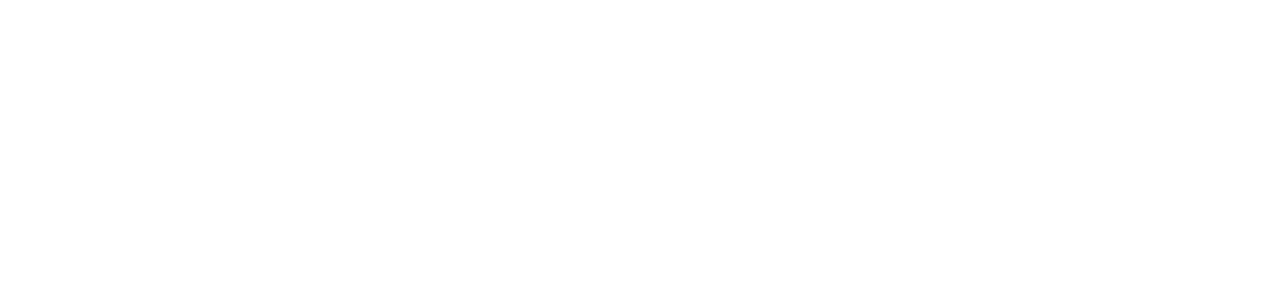
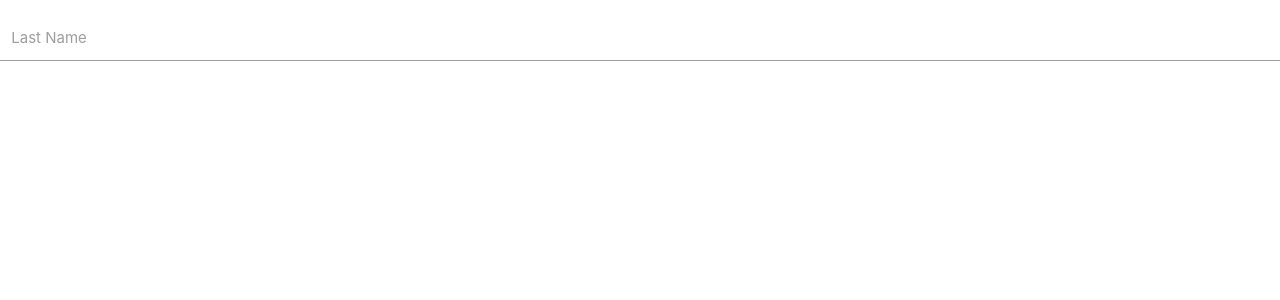
Before and after one commit to Ba5ik7/NgMaterialize, an Angular app: page / in a window 1280 px wide. Shown: the top 300 px of the page. Built offline with nearby package versions, Linux system fonts and the light colour scheme.

Commit message:
Add materialize style, change sass files to scss

```diff
--- a/src/app/app.component.html
+++ b/src/app/app.component.html
@@ -1,4 +1,5 @@
 <router-outlet></router-outlet>
+<md-input-fields></md-input-fields>
 <!-- <md-buttons
 buttonType='link'
 classes="btn"
--- a/src/app/common-components/common-components.module.ts
+++ b/src/app/common-components/common-components.module.ts
@@ -9,7 +9,8 @@
     CommonModule
   ],
   exports: [
-    ButtonsComponent
+    ButtonsComponent,
+    InputFieldsComponent
   ]
 })
 export class CommonComponentsModule { }
--- a/src/app/common-components/input-fields/input-fields.component.html
+++ b/src/app/common-components/input-fields/input-fields.component.html
@@ -1,3 +1,4 @@
-<p>
-  input-fields works!
-</p>
+<div class="input-field col s6">
+  <input id="last_name" type="text" class="validate">
+  <label for="last_name">Last Name</label>
+</div>
--- /dev/null
+++ b/src/app/common-components/input-fields/input-fields.component.scss
@@ -0,0 +1,356 @@
+@import "../../../styles.scss";
+
+/* Text Inputs + Textarea
+   ========================================================================== */
+
+/* Style Placeholders */
+
+::placeholder {
+  color: $placeholder-text-color;
+}
+
+/* Text inputs */
+
+input:not([type]),
+input[type=text]:not(.browser-default),
+input[type=password]:not(.browser-default),
+input[type=email]:not(.browser-default),
+input[type=url]:not(.browser-default),
+input[type=time]:not(.browser-default),
+input[type=date]:not(.browser-default),
+input[type=datetime]:not(.browser-default),
+input[type=datetime-local]:not(.browser-default),
+input[type=tel]:not(.browser-default),
+input[type=number]:not(.browser-default),
+input[type=search]:not(.browser-default),
+textarea.materialize-textarea {
+
+  // General Styles
+  background-color: transparent;
+  border: none;
+  border-bottom: $input-border;
+  border-radius: 0;
+  outline: none;
+  height: $input-height;
+  width: 100%;
+  font-size: $input-font-size;
+  margin: $input-margin;
+  padding: $input-padding;
+  box-shadow: none;
+  box-sizing: content-box;
+  transition: box-shadow .3s, border .3s;
+
+  // Disabled input style
+  &:disabled,
+  &[readonly="readonly"] {
+    color: $input-disabled-color;
+    border-bottom: $input-disabled-border;
+  }
+
+  // Disabled label style
+  &:disabled+label,
+  &[readonly="readonly"]+label {
+    color: $input-disabled-color;
+  }
+
+  // Focused input style
+  &:focus:not([readonly]) {
+    border-bottom: 1px solid $input-focus-color;
+    box-shadow: 0 1px 0 0 $input-focus-color;
+  }
+
+  // Focused label style
+  &:focus:not([readonly])+label {
+    color: $input-focus-color;
+  }
+
+  // Hide helper text on data message
+  &.valid ~ .helper-text[data-success],
+  &:focus.valid ~ .helper-text[data-success],
+  &.invalid ~ .helper-text[data-error],
+  &:focus.invalid ~ .helper-text[data-error] {
+    @extend %hidden-text;
+  }
+
+  // Valid Input Style
+  &.valid,
+  &:focus.valid {
+    @extend %valid-input-style;
+  }
+
+  // Custom Success Message
+  &.valid ~ .helper-text:after,
+  &:focus.valid ~ .helper-text:after {
+    @extend %custom-success-message;
+  }
+  &:focus.valid ~ label {
+    color: $input-success-color;
+  }
+
+  // Invalid Input Style
+  &.invalid,
+  &:focus.invalid {
+    @extend %invalid-input-style;
+  }
+
+  // Custom Error message
+  &.invalid ~ .helper-text:after,
+  &:focus.invalid ~ .helper-text:after {
+    @extend %custom-error-message;
+  }
+  &:focus.invalid ~ label {
+    color: $input-error-color;
+  }
+
+  // Full width label when using validate for error messages
+  &.validate + label {
+    width: 100%;
+  }
+
+  // Form Message Shared Styles
+  & + label:after {
+    @extend %input-after-style;
+  }
+}
+
+
+/* Validation Sass Placeholders */
+%valid-input-style {
+  border-bottom: 1px solid $input-success-color;
+  box-shadow: 0 1px 0 0 $input-success-color;
+}
+%invalid-input-style {
+  border-bottom: $input-invalid-border;
+  box-shadow: 0 1px 0 0 $input-error-color;
+}
+%hidden-text {
+  color: transparent;
+  user-select: none;
+  pointer-events: none;
+}
+%custom-success-message {
+  content: attr(data-success);
+  color: $input-success-color;
+}
+%custom-error-message {
+  content: attr(data-error);
+  color: $input-error-color;
+}
+%input-after-style {
+  display: block;
+  content: "";
+  position: absolute;
+  top: 100%;
+  left: 0;
+  opacity: 0;
+  transition: .2s opacity ease-out, .2s color ease-out;
+}
+
+
+// Styling for input field wrapper
+.input-field {
+  // Inline styles
+  &.inline {
+    display: inline-block;
+    vertical-align: middle;
+    margin-left: 5px;
+
+    input,
+    .select-dropdown {
+      margin-bottom: 1rem;
+    }
+  }
+
+  // Gutter spacing
+  &.col {
+    label {
+      left: $gutter-width / 2;
+    }
+
+    .prefix ~ label,
+    .prefix ~ .validate ~ label {
+      width: calc(100% - 3rem - #{$gutter-width});
+    }
+  }
+
+  position: relative;
+  margin-top: 1rem;
+  margin-bottom: 1rem;
+
+  & > label {
+    color: $input-border-color;
+    position: absolute;
+    top: 0;
+    left: 0;
+    font-size: 1rem;
+    cursor: text;
+    transition: transform .2s ease-out, color .2s ease-out;
+    transform-origin: 0% 100%;
+    text-align: initial;
+    transform: translateY(12px);
+
+    &:not(.label-icon).active {
+      transform: translateY(-14px) scale(.8);
+      transform-origin: 0 0;
+    }
+  }
+
+  // Autofill + date + time inputs
+  & > input[type]:-webkit-autofill:not(.browser-default):not([type="search"]) + label,
+  & > input[type=date]:not(.browser-default) + label,
+  & > input[type=time]:not(.browser-default) + label {
+    transform: translateY(-14px) scale(.8);
+    transform-origin: 0 0;
+  }
+
+  .helper-text {
+    &::after {
+      opacity: 1;
+      position: absolute;
+      top: 0;
+      left: 0;
+    }
+
+    position: relative;
+    min-height: 18px;
+    display: block;
+    font-size: 12px;
+    color: rgba(0,0,0,.54);
+  }
+
+  // Prefix Icons
+  .prefix {
+    position: absolute;
+    width: $input-height;
+    font-size: $input-icon-size;
+    transition: color .2s;
+    top: ($input-height - $input-icon-size) / 2;
+
+    &.active { color: $input-focus-color; }
+  }
+
+  .prefix ~ input,
+  .prefix ~ textarea,
+  .prefix ~ label,
+  .prefix ~ .validate ~ label,
+  .prefix ~ .helper-text,
+  .prefix ~ .autocomplete-content {
+    margin-left: 3rem;
+    width: 92%;
+    width: calc(100% - 3rem);
+  }
+
+  .prefix ~ label { margin-left: 3rem; }
+
+  @media #{$medium-and-down} {
+    .prefix ~ input {
+      width: 86%;
+      width: calc(100% - 3rem);
+    }
+  }
+
+  @media #{$small-and-down} {
+    .prefix ~ input {
+      width: 80%;
+      width: calc(100% - 3rem);
+    }
+  }
+}
+
+
+/* Search Field */
+
+.input-field input[type=search] {
+  display: block;
+  line-height: inherit;
+  transition: .3s background-color;
+
+  .nav-wrapper & {
+    height: inherit;
+    padding-left: 4rem;
+    width: calc(100% - 4rem);
+    border: 0;
+    box-shadow: none;
+  }
+
+  &:focus:not(.browser-default) {
+    background-color: $input-background;
+    border: 0;
+    box-shadow: none;
+    color: #444;
+
+    & + label i,
+    & ~ .mdi-navigation-close,
+    & ~ .material-icons {
+      color: #444;
+    }
+  }
+
+  & + .label-icon {
+    transform: none;
+    left: 1rem;
+  }
+
+  & ~ .mdi-navigation-close,
+  & ~ .material-icons {
+    position: absolute;
+    top: 0;
+    right: 1rem;
+    color: transparent;
+    cursor: pointer;
+    font-size: $input-icon-size;
+    transition: .3s color;
+  }
+}
+
+
+/* Textarea */
+
+// Default textarea
+textarea {
+  width: 100%;
+  height: $input-height;
+  background-color: transparent;
+
+  &.materialize-textarea {
+    line-height: normal;
+    overflow-y: hidden; /* prevents scroll bar flash */
+    padding: .8rem 0 .8rem 0; /* prevents text jump on Enter keypress */
+    resize: none;
+    min-height: $input-height;
+    box-sizing: border-box;
+  }
+}
+
+// For textarea autoresize
+.hiddendiv {
+  visibility: hidden;
+  white-space: pre-wrap;
+  word-wrap: break-word;
+  overflow-wrap: break-word; /* future version of deprecated 'word-wrap' */
+  padding-top: 1.2rem; /* prevents text jump on Enter keypress */
+
+  // Reduces repaints
+  position: absolute;
+  top: 0;
+  z-index: -1;
+}
+
+
+/* Autocomplete */
+.autocomplete-content {
+  li {
+    .highlight { color: #444; }
+
+    img {
+      height: $dropdown-item-height - 10;
+      width: $dropdown-item-height - 10;
+      margin: 5px 15px;
+    }
+  }
+}
+
+/* Character Counter */
+.character-counter {
+  min-height: 18px;
+}
--- a/src/app/common-components/input-fields/input-fields.component.ts
+++ b/src/app/common-components/input-fields/input-fields.component.ts
@@ -1,9 +1,9 @@
 import { Component, OnInit } from '@angular/core';
 
 @Component({
-  selector: 'app-input-fields',
+  selector: 'md-input-fields',
   templateUrl: './input-fields.component.html',
-  styleUrls: ['./input-fields.component.sass']
+  styleUrls: ['./input-fields.component.scss']
 })
 export class InputFieldsComponent implements OnInit {
 
```
Also changed, not shown: src/app/common-components/input-fields/input-fields.component.sass (deleted).
